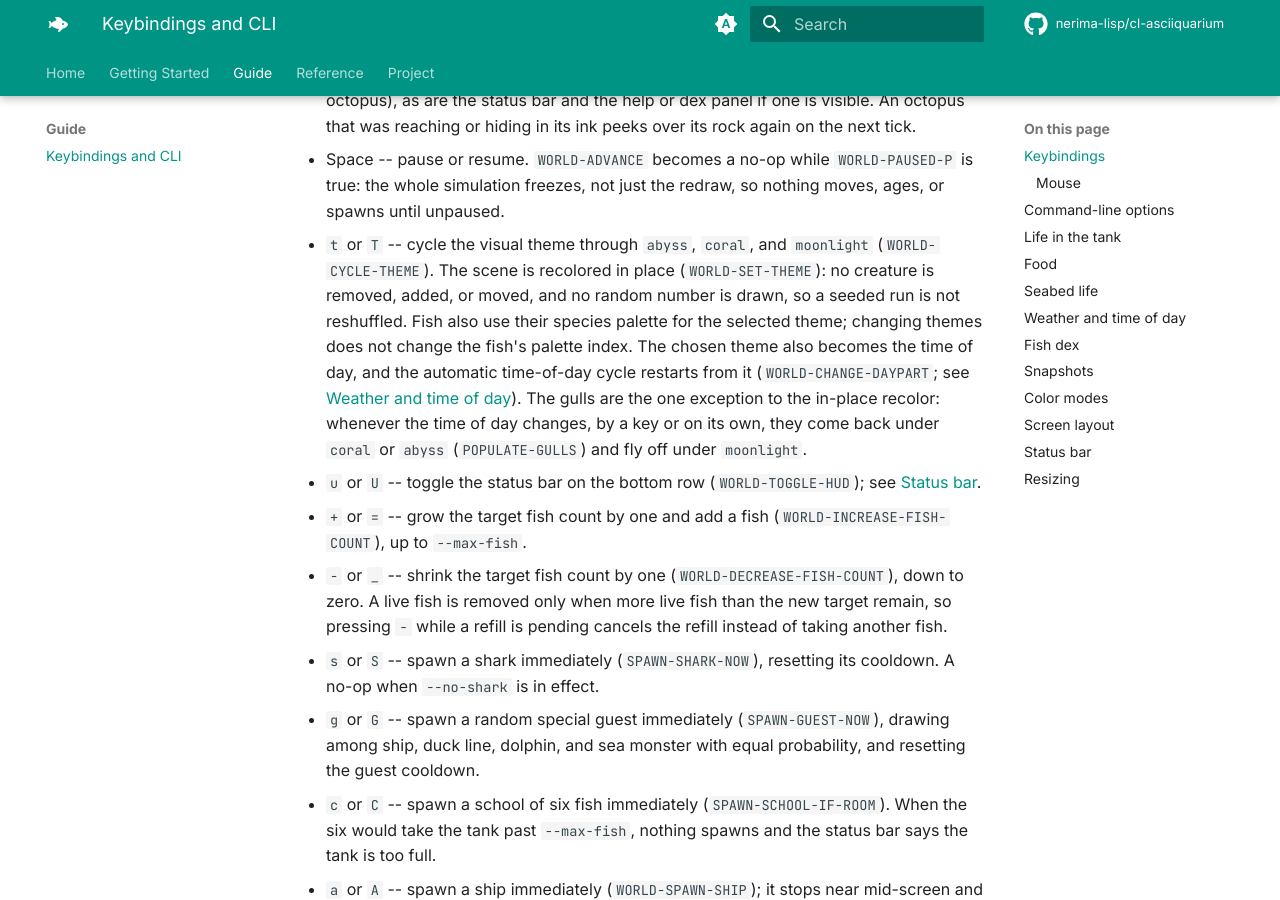
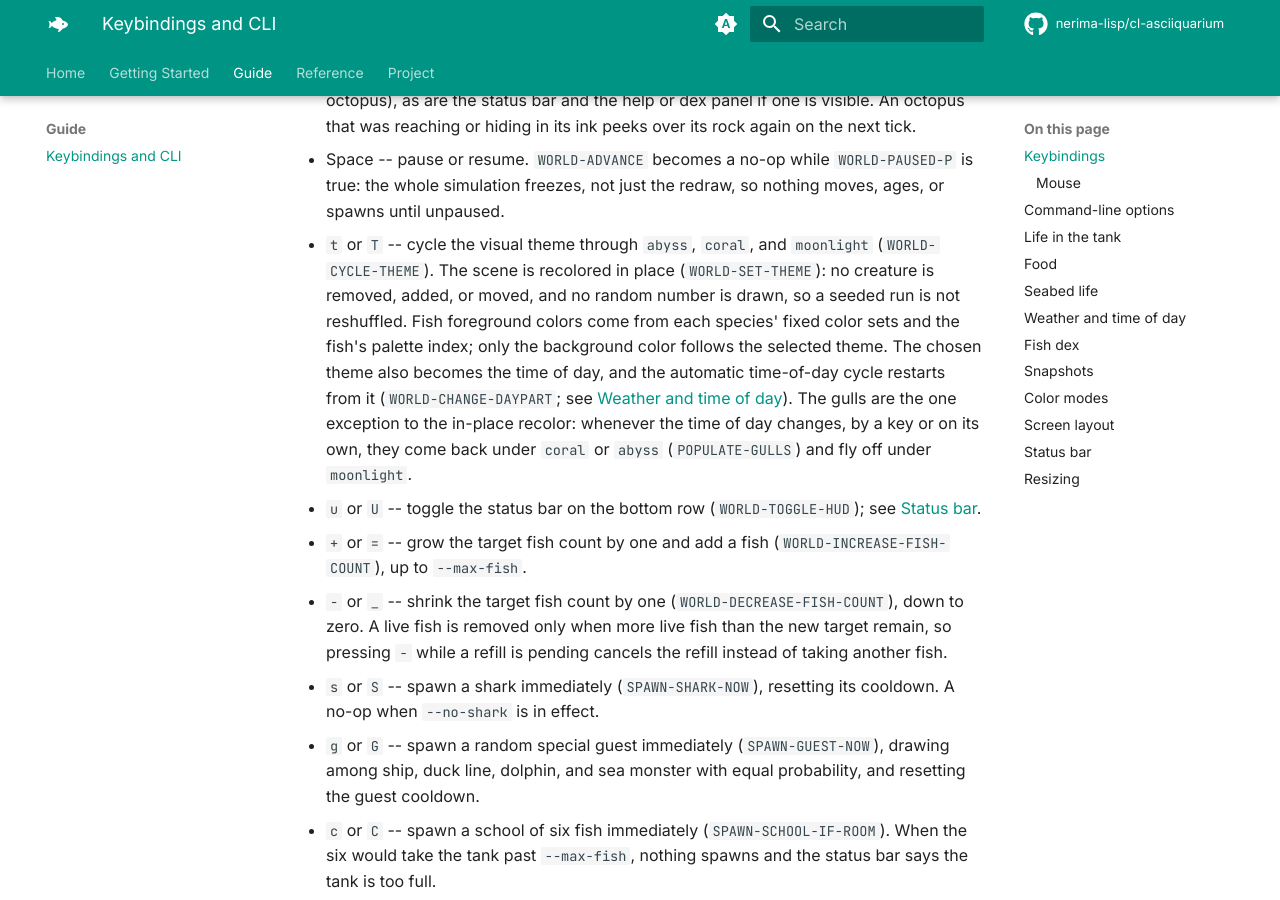
Before and after one commit to nerima-lisp/cl-asciiquarium, an MkDocs documentation site: the page built from docs/src/guide/usage.md, in a window 1280 px wide and 900 px high, scrolled down 496 px. Built offline with MkDocs 1.6.1 and Material for MkDocs 9.7.7, drawn with Linux system fonts in a browser that asks for light colours; comment, search, counter and statistics services are not loaded.

Commit message:
docs: clarify fish theme coloring

```diff
--- a/docs/src/guide/usage.md
+++ b/docs/src/guide/usage.md
@@ -26,9 +26,9 @@ Decoded via cl-tty-kit's input decoder (`WORLD-APPLY-KEY-EVENT` in
 - `t` or `T` -- cycle the visual theme through `abyss`, `coral`, and
   `moonlight` (`WORLD-CYCLE-THEME`). The scene is recolored in place
   (`WORLD-SET-THEME`): no creature is removed, added, or moved, and no random
-  number is drawn, so a seeded run is not reshuffled. Fish also use their
-  species palette for the selected theme; changing themes does not change the
-  fish's palette index.
+  number is drawn, so a seeded run is not reshuffled. Fish foreground colors
+  come from each species' fixed color sets and the fish's palette index; only
+  the background color follows the selected theme.
   The chosen theme also becomes the time of day, and the automatic
   time-of-day cycle restarts from it (`WORLD-CHANGE-DAYPART`; see
   [Weather and time of day](#weather-and-time-of-day)). The gulls are the one
```
